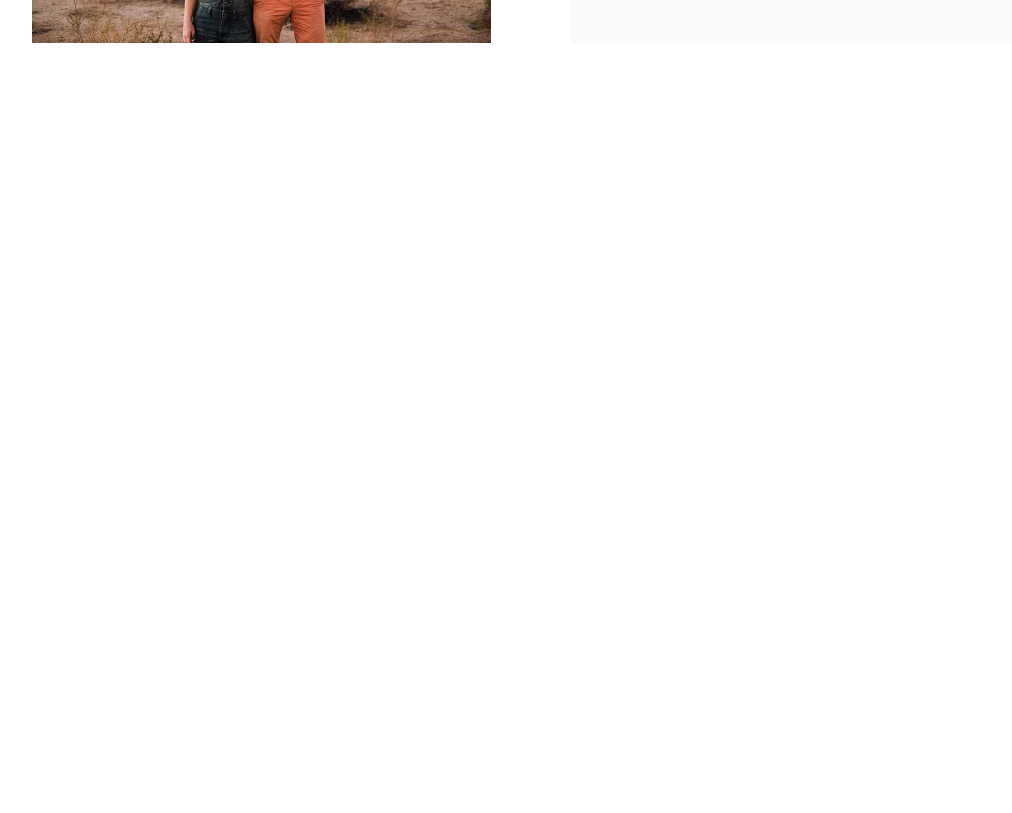
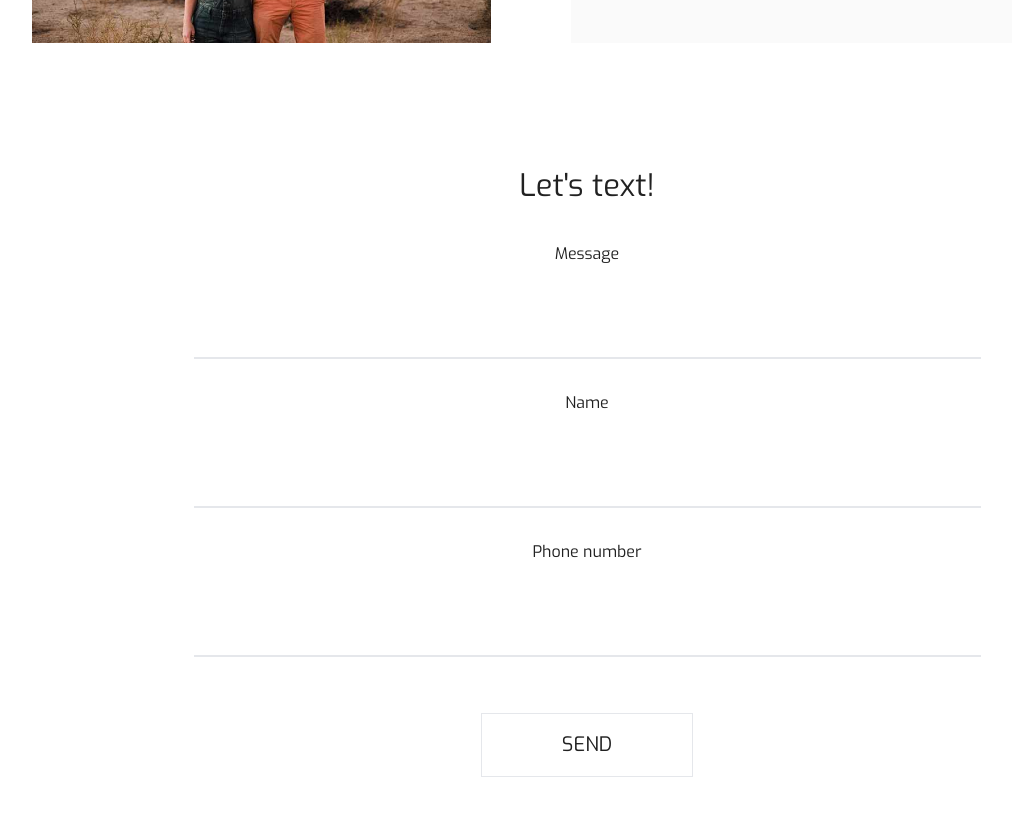
Before and after one commit to Fission-Fox/photographypage, a Next.js app: page / in a window 1280 px wide. Shown: the part 3400-4213 px from the top of the page, without its empty margins (53-1065 px from the left). Before the commit the page ends 3523 px from the top, so only its background shows below. Built offline with nearby package versions, Linux system fonts and the light colour scheme.

Commit message:
fix: text-section

```diff
--- a/src/app/page.tsx
+++ b/src/app/page.tsx
@@ -2,6 +2,7 @@
 import Herosection from "@/component/herosection";
 import Images from "@/component/images";
 import Realword from "@/component/realword";
+import Text from "@/component/text";
 import Vanlife from "@/component/vanlife";
 import { Box } from "@mui/material";
 export default function HomePage() {
@@ -11,6 +12,7 @@ export default function HomePage() {
       <Images />
       <Realword />
       <Vanlife />
+      <Text />
     </Box>
   );
 }
--- /dev/null
+++ b/src/component/text.tsx
@@ -0,0 +1,36 @@
+import React from "react";
+
+export default function Text() {
+  return (
+    <div className="flex flex-col items-center mb-9 pt-10">
+      <div className="text-[31px]">Let's text!</div>
+      <div className="mt-8">Message</div>
+      <div className="border-b-2">
+        <input
+          type="text"
+          className="w-[100%] sm:w-[787px] h-[91px] outline-none text-center"
+        />
+      </div>
+
+      <div className="mt-8">Name</div>
+      <div className="border-b-2">
+        <input
+          type="text"
+          className="w-[100%] sm:w-[787px] h-[91px] outline-none text-center"
+        />
+      </div>
+
+      <div className="mt-8">Phone number</div>
+      <div className="border-b-2">
+        <input
+          type="email"
+          className="w-[100%] sm:w-[787px] h-[91px] outline-none text-center"
+        />
+      </div>
+
+      <div className="mt-14 border px-20 py-4 hover:bg-black hover:text-white text-[20px]">
+        <button>SEND</button>
+      </div>
+    </div>
+  );
+}
```
